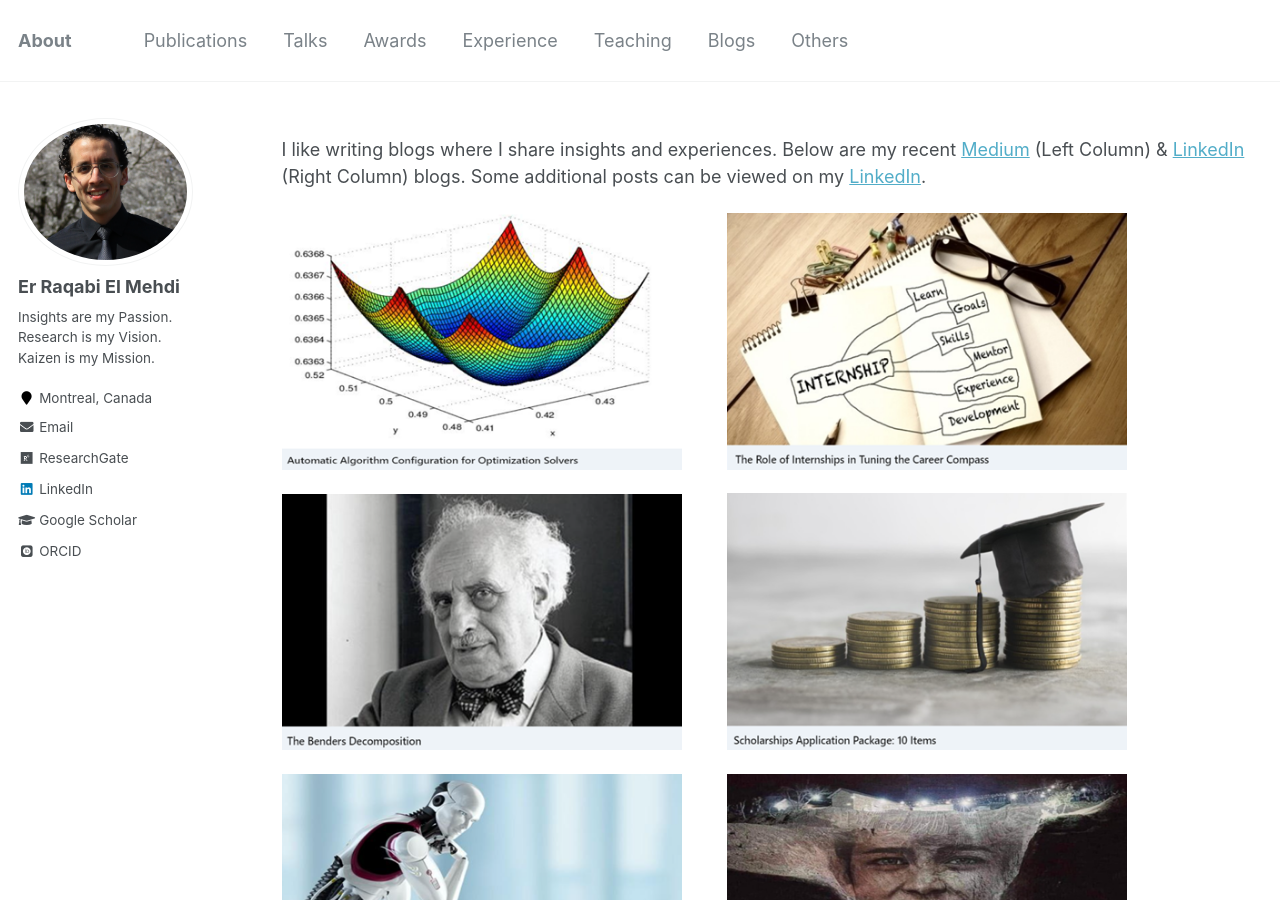
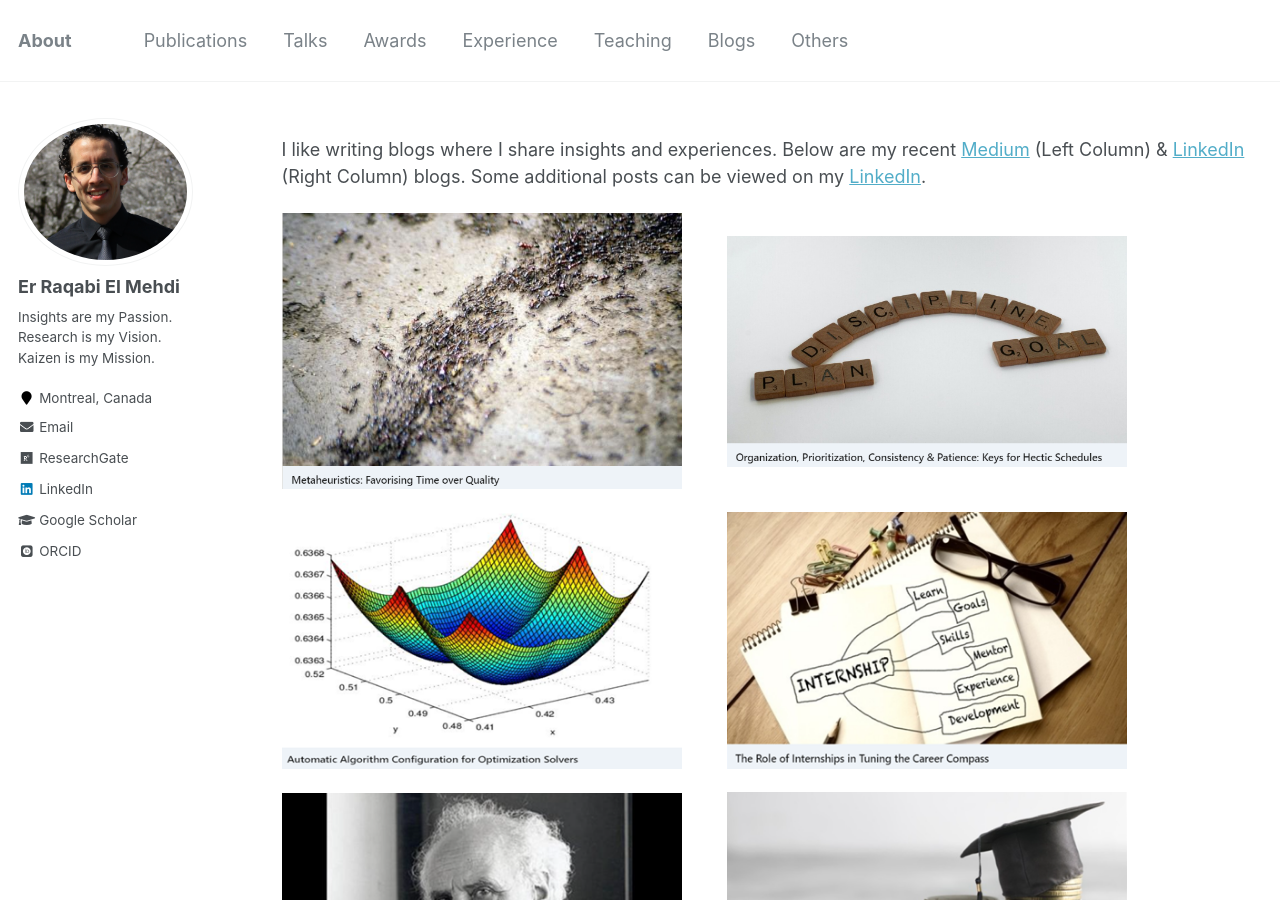
Before and after one commit to RqbMedi/rqbmedi.github.io, a Jekyll site: the page built from _pages/portfolio.md, in a window 1280 px wide and 900 px high. Built offline with Jekyll 4.4.1, drawn with Linux system fonts in a browser that asks for light colours; some web fonts are replaced.

Commit message:
Initial_Commit

```diff
--- a/_pages/portfolio.md
+++ b/_pages/portfolio.md
@@ -6,6 +6,8 @@ author_profile: true
 ---
 
 I like writing blogs where I share insights and experiences. Below are my recent [Medium](https://erraqabielmehdi.medium.com/) (Left Column) & [LinkedIn](https://www.linkedin.com/in/rqbmedi) (Right Column) blogs. Some additional posts can be viewed on my [LinkedIn](https://www.linkedin.com/in/rqbmedi).
+
+[<img src="http://rqbmedi.github.io/images/Medium_Article_15.png" width="400" height="400" />](https://erraqabielmehdi.medium.com/metaheuristics-favorising-time-over-quality-1c0c7a68fa37) &nbsp; &nbsp; &nbsp; &nbsp; [<img src="http://rqbmedi.github.io/images/LinkedIn_Article_19.png" width="400" height="400" />](https://www.linkedin.com/pulse/organization-prioritization-consistency-patience-keys-er-raqabi/?trackingId=9F0PS%2FdxZGhH%2FLxWj3cNMA%3D%3D)
 
 [<img src="http://rqbmedi.github.io/images/Medium_Article_14.png" width="400" height="400" />](https://erraqabielmehdi.medium.com/automatic-algorithm-configuration-for-optimization-solvers-66ac3861a233) &nbsp; &nbsp; &nbsp; &nbsp; [<img src="http://rqbmedi.github.io/images/LinkedIn_Article_18.png" width="400" height="400" />](https://www.linkedin.com/pulse/role-internships-tuning-career-compass-er-raqabi-el-mehdi-%E3%83%A9%E3%82%AB%E3%83%93-%E3%83%A1%E3%83%87%E3%82%A3/)
 
```
Also changed, not shown: images/LinkedIn_Article_19.png (added), images/Medium_Article_15.png (added).
